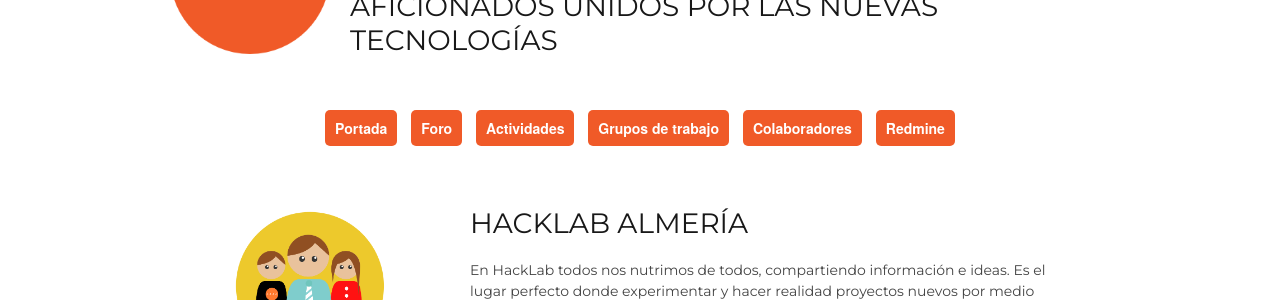
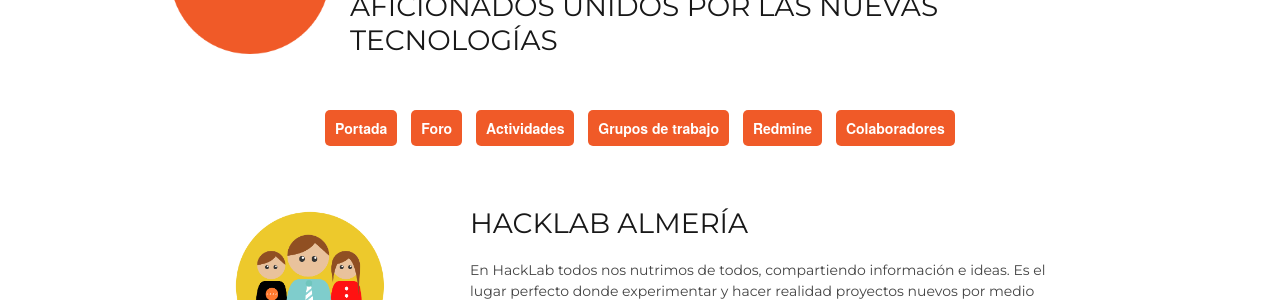
Before and after one commit to HackLab-Almeria/hacklab-almeria.github.io, a Jekyll site: the page built from index.html, in a window 1280 px wide. Shown: the part 166-466 px from the top of the page. Built offline with Jekyll 4.4.1, drawn with Linux system fonts in a browser that asks for light colours; comment, search, counter and statistics services are not loaded.

Commit message:
Propuesta de cambio de orden en el menú

```diff
--- a/_layouts/portada.html
+++ b/_layouts/portada.html
@@ -66,8 +66,8 @@
               <li><a href="http://discourse.hacklabalmeria.bitnamiapp.com/" class="button">Foro</a></li>
               <li><a href="{{ site.url }}/actividades" class="button">Actividades</a></li>
               <li><a href="{{ site.url }}/gruposdetrabajo" class="button">Grupos de trabajo</a></li>
+              <li><a href="http://redmine.hacklabalmeria.net" class="button">Redmine</a></li>
               <li><a href="{{ site.url }}/entidades" class="button">Colaboradores</a></li>
-              <li><a href="http://redmine.hacklabalmeria.net" class="button">Redmine</a></li>
           </ul>
       </div>
         {{content}}
```
